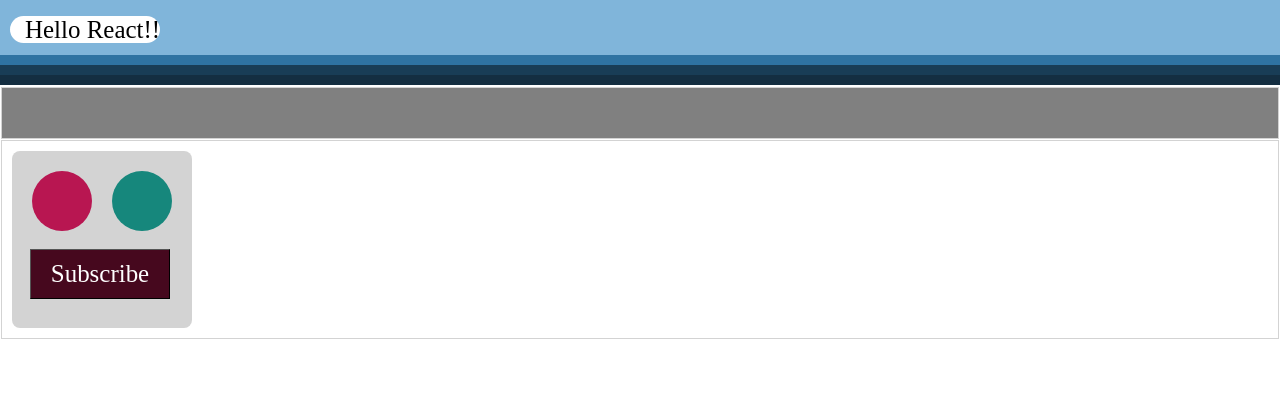
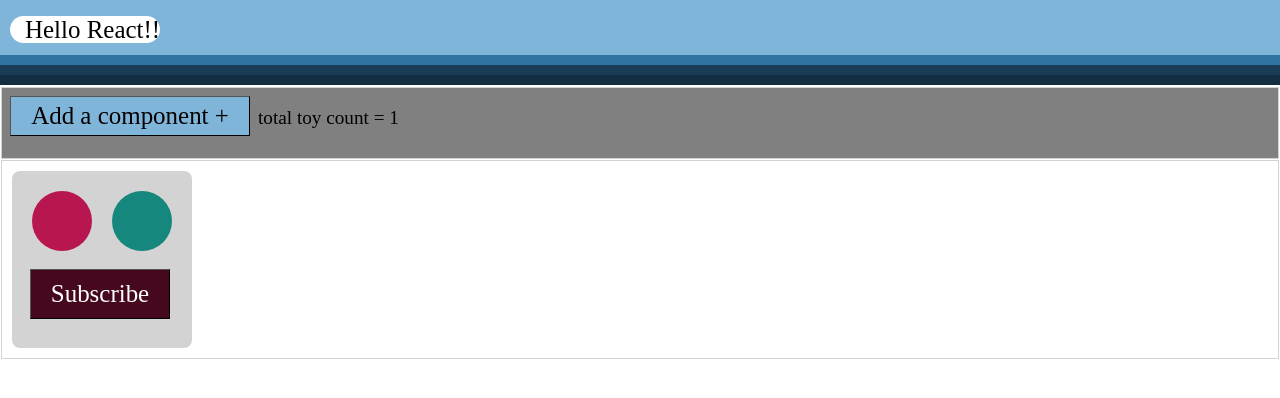
Before and after one commit to DhananjayX/Parashar, a React (Create React App) app: page / in a window 1280 px wide. Shown: the top 398 px of the page. Built offline with nearby package versions, Linux system fonts and the light colour scheme; a web font is replaced by a local one.

Commit message:
state added

```diff
--- a/src/Components/Main/App.js
+++ b/src/Components/Main/App.js
@@ -9,7 +9,7 @@ class  App extends Component {
             return (
             <div>
                     <Head/>
-                    <ToyContainer ToyCount="1"/>
+                    <ToyContainer ToyCount="50"/>
             </div>
 
             );
--- a/src/Components/Toy/Toy.js
+++ b/src/Components/Toy/Toy.js
@@ -1,13 +1,15 @@
 
 import React ,{ Component }  from 'react';
 import './css/stylesToy.css';
-import madat from '../xtemp/trs/madat';
+
 
 class  Toy extends Component {
 
-    Subscribed() {
+    Subscribed(nm) {
                     console.log(" i m clicked at :" + Date.now());
+                    alert('Subscribed!' );
     }
+
 
     render() {
 
@@ -18,7 +20,7 @@ class  Toy extends Component {
                     <div className="cnt2"> <div className="nbr">  </div>  </div>
                 </div>
                 <div>
-                    <input className="btn" onClick= {this.Subscribed} type="button" name="Subscribe" value="Subscribe"/>
+                    <input className="btn" onClick= {this.Subscribed} type="button" name="Subscribe" value= "Subscribe"/>
                 </div>
         </div>
         );
--- a/src/Components/Toy/ToyContainer.js
+++ b/src/Components/Toy/ToyContainer.js
@@ -5,16 +5,29 @@ import './css/stylesToyCon.css';
 
 class  ToyContainer extends Component {
 
+    constructor(props) {
+        super(props);
+        this.state = { cnt: 1 };
+        this.Addtoy = this.Addtoy.bind(this);
+      }
+
+    Addtoy(){
+        this.setState({ cnt: this.state.cnt+1 });
+        console.log('comp added');
+
+    }
+
     render() {
-
         var ls = [];
-         for(var i=0;i<this.props.ToyCount;i++)
+         for(var i=0;i<this.state.cnt;i++)
          {
-             ls.push(<Toy key={i}/>);
+             ls.push(<Toy key={i} />);
          }
         return (
             <div>
                 <div className="cntHeader bgclr">
+                    <input className="btnhdr" value="Add a component +" type="button" name="btnAdd" onClick = {this.Addtoy}/>
+                    total toy count = {this.state.cnt}
                 </div>
                 <div className="cntBody">
                     {ls}
--- a/src/Components/Toy/css/stylesToyCon.css
+++ b/src/Components/Toy/css/stylesToyCon.css
@@ -4,9 +4,20 @@
     margin:1px;
 }
 
+.btnhdr {
+    background:#80B5DA;
+    height:40px;
+    border-width:1px  ;
+    margin:08px;
+    color:black;
+    width:240px   ;
+    border-width:1px;
+    font-size:1.3em ;
+    font-family:inherit;
+}
 
  .cntHeader {
-    height:50px;
+    height:70px;
     border-width:1px;
     border-style:Solid;
     border-color:lightgray;
```
